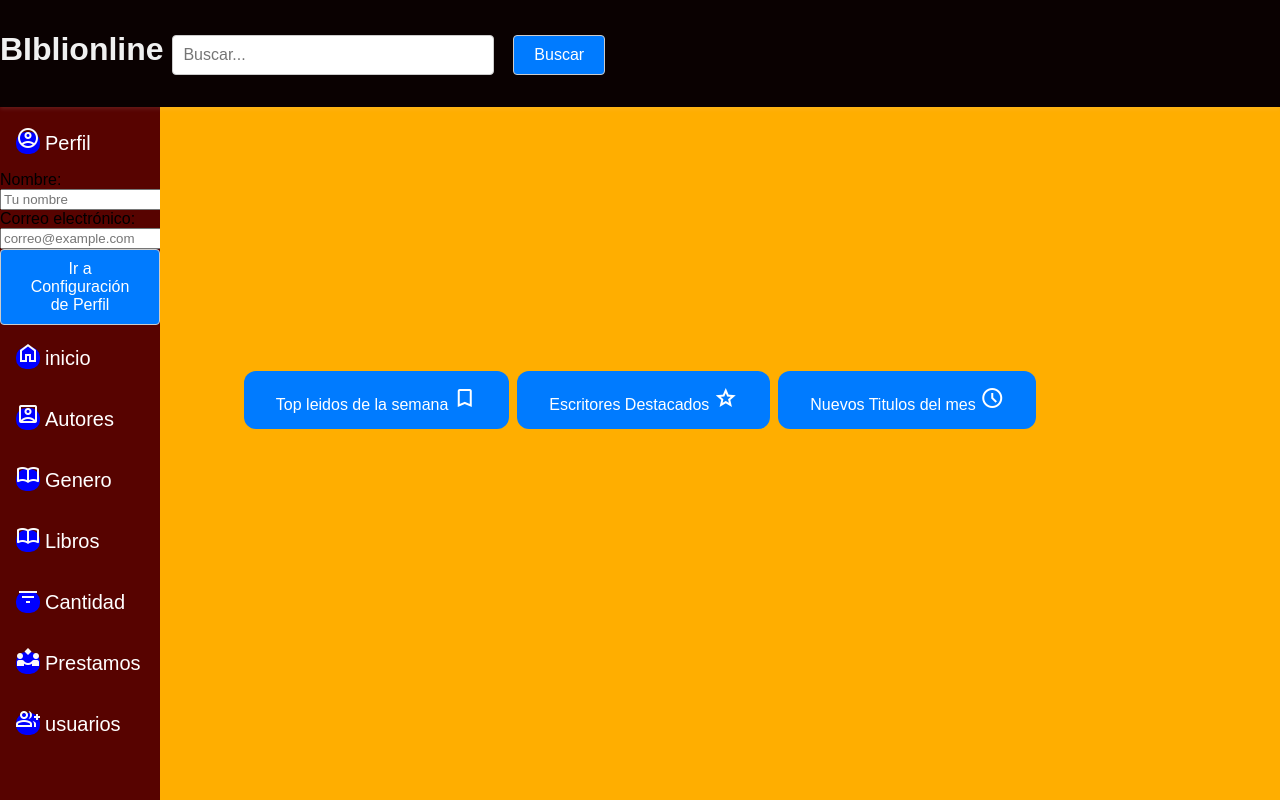
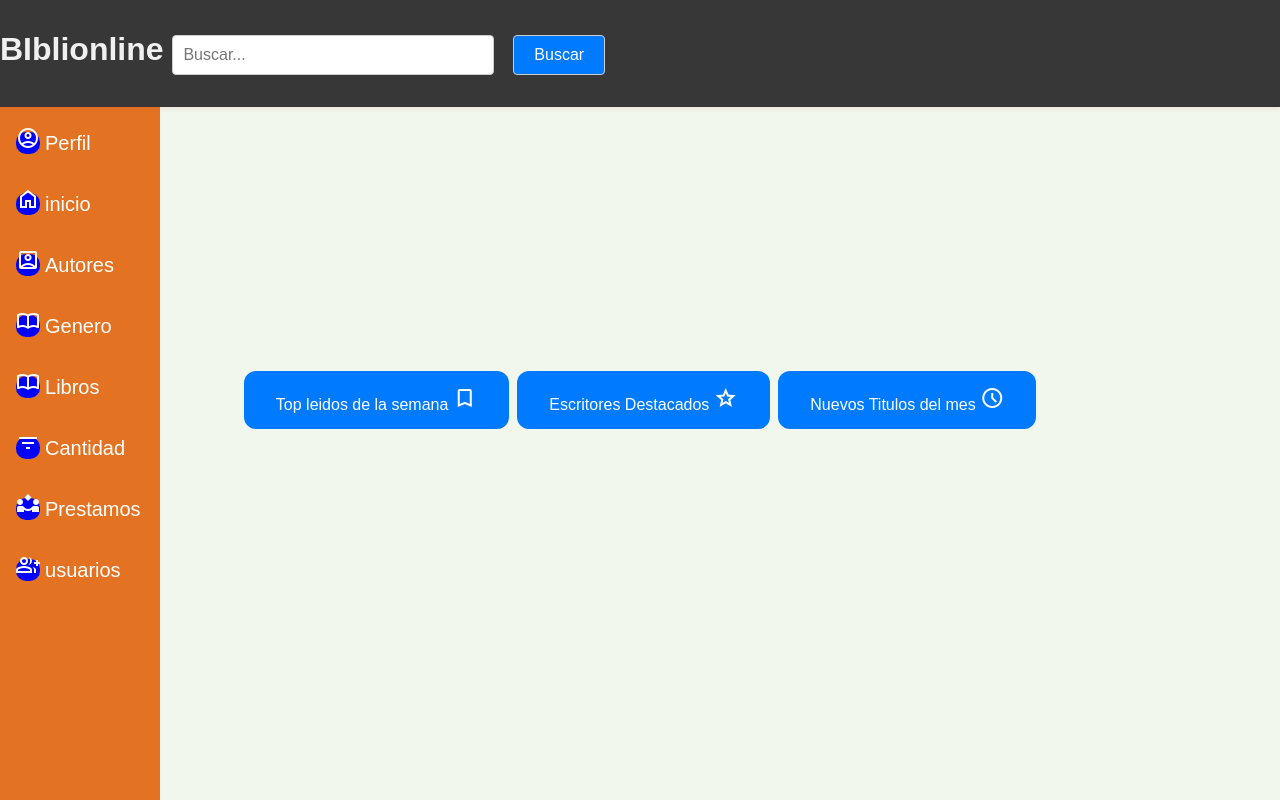
Before and after one commit to Juandeveloper99/BibliOnline-proyecto, a website built with Vite: page index.html in a window 1280 px wide. Built offline with nearby package versions, Linux system fonts and the light colour scheme; files whose address does not match are found by name.

Commit message:
cambio de color y mejorar la interfaz de el link al perfil

```diff
--- a/index.html
+++ b/index.html
@@ -25,23 +25,17 @@
       <a href="#"><i class = "bx"></i></a>
       <a href="#"><i class = "bx"></i></a>
 
-      <a href="#"><i class = "bx">
+<!-- configurar perfil  -->
+
+      <a href="perfil.html"><i class = "bx">
         <span class="material-symbols-outlined">
           account_circle
           </span></i>Perfil</a>
 
-          <form action="perfil.html" method="GET">
-            <label for="nombre">Nombre:</label>
-            <input type="text" id="nombre" name="nombre" placeholder="Tu nombre">
-
-            <label for="email">Correo electrónico:</label>
-            <input type="email" id="email" name="email" placeholder="correo@example.com">
-
-            <button type="submit">Ir a Configuración de Perfil</button>
-          </form>
+<!-- configurar perfil  -->
 
 <!-- enlaces para ver los datos  -->
-      <a href="index.html"><i class = "bx"><span class="material-symbols-outlined">
+      <a href="#"><i class = "bx"><span class="material-symbols-outlined">
         home
         </span></i>inicio</a>
 
@@ -68,6 +62,7 @@
         <a href="usuarios.html"><i class = "bx"><span class="material-symbols-outlined">
           group_add
           </span></i>usuarios</a>
+
       </nav>
 <!-- enlaces para ver los datos  -->
 
@@ -97,6 +92,5 @@
 
   </body>
 
-
 <link rel="stylesheet" href="style.css">
 </html>
--- a/style.css
+++ b/style.css
@@ -5,7 +5,7 @@
   z-index: 1;
   top: 0;
   left: 0;
-  background-color: rgb(87, 3, 0);
+  background-color: #e37222;
   overflow-x: hidden;
   padding-top: 20x;
 }
@@ -97,7 +97,7 @@ body {
   justify-content: center;
   align-items: center;
   height: 100vh;
-  background-color: #ffae00;
+  background-color: #f1f7ed;
   background-size: cover;
   background-position: center;
   background-repeat: no-repeat;
@@ -148,8 +148,8 @@ body {
   display: flex;
   justify-content: left;
   padding: 10px 0;
-  box-shadow: 0 2px 4px rgba(255, 254, 254, 0.1);
-  background-image:url('/images/Logo.jpg');
+  box-shadow: 0 2px 4px rgba(214, 61, 61, 0.1);
+  background: #373737;
   color:#f0f0f0;
 
 
```
Also changed, not shown: autores.html (+6 -12 lines), cantidad.html (+6 -11 lines), genero.html (+6 -11 lines), libros.html (+6 -11 lines), perfil.html (+3 -4 lines), prestamos.html (+6 -11 lines), usuarios.html (+6 -11 lines).
